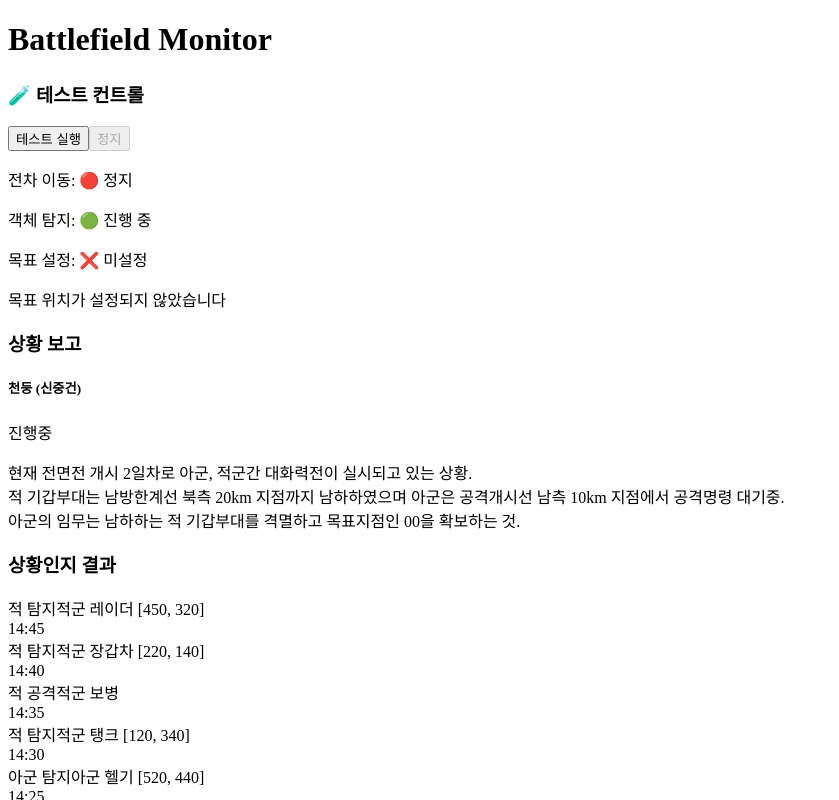
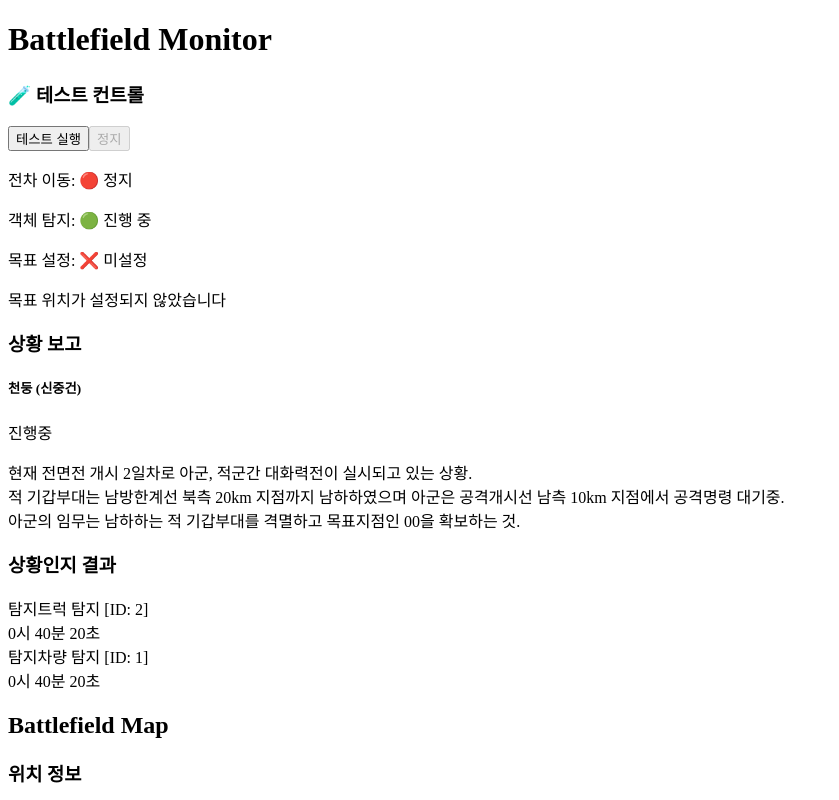
Before and after one commit to HDRT-team-2/HDRT-Final-Project, a Vue app in the folder frontend/battlefield-monitor/: page / in a window 1280 px wide. Both pictures are taken after a click on the button "테스트 실행". Shown: the top 800 px of the page, without its empty margins (0-839 px from the left). Built offline with nearby package versions, Linux system fonts and the light colour scheme; the HTML template or start-up script is replaced by a standard one.

Commit message:
feat: #90 전장상황인식 더미데이터 UI연결

```diff
--- a/frontend/battlefield-monitor/src/components/common/SituationLogItem.vue
+++ b/frontend/battlefield-monitor/src/components/common/SituationLogItem.vue
@@ -1,39 +1,37 @@
 <script setup lang="ts">
-interface SituationEvent {
-  id: number;
-  type: 'enemy_detected' | 'ally_detected' | 'enemy_attack';
-  time: string;
-  target: string;
-  coordinates?: { x: number; y: number };
-}
+import type { SituationEvent } from '@/types/situation';
+const props = defineProps<{ event: SituationEvent }>();
 
-const props = defineProps<{
-  event: SituationEvent;
-}>();
-
-// 이벤트 타입별 스타일 및 텍스트
-const getEventStyle = (type: string) => {
+// 타입별 스타일 및 라벨
+const getEventStyle = (type: SituationEvent['type']) => {
   switch (type) {
-    case 'enemy_detected':
-      return {
-        bgColor: 'bg-red-50',
-        borderColor: 'border-red-200',
-        textColor: 'text-red-700',
-        label: '적 탐지'
-      };
-    case 'ally_detected':
+    case 'detection':
       return {
         bgColor: 'bg-blue-50',
         borderColor: 'border-blue-200',
         textColor: 'text-blue-700',
-        label: '아군 탐지'
+        label: '탐지'
       };
-    case 'enemy_attack':
+    case 'fire':
       return {
         bgColor: 'bg-orange-50',
         borderColor: 'border-orange-200',
         textColor: 'text-orange-700',
-        label: '적 공격'
+        label: '발포'
+      };
+    case 'hit':
+      return {
+        bgColor: 'bg-green-50',
+        borderColor: 'border-green-200',
+        textColor: 'text-green-700',
+        label: '명중'
+      };
+    case 'miss':
+      return {
+        bgColor: 'bg-gray-100',
+        borderColor: 'border-gray-300',
+        textColor: 'text-gray-500',
+        label: '미명중'
       };
     default:
       return {
@@ -54,7 +52,7 @@ const getEventStyle = (type: string) => {
       getEventStyle(event.type).borderColor
     ]"
   >
-    <!-- 왼쪽: 타입, 대상 -->
+    <!-- 왼쪽: 타입/메시지 -->
     <div class="flex flex-col">
       <span
         class="text-xs font-semibold"
@@ -62,20 +60,16 @@ const getEventStyle = (type: string) => {
       >
         {{ getEventStyle(event.type).label }}
       </span>
-      <span class="text-xs text-gray-600">
-        {{ event.target }}
-        <span v-if="event.coordinates" class="font-mono">
-          [{{ String(event.coordinates.x).padStart(3, '0') }}, {{ String(event.coordinates.y).padStart(3, '0') }}]
-        </span>
+      <span class="text-xs text-gray-700">
+        {{ event.message }}
       </span>
     </div>
-
     <!-- 오른쪽: 시간 -->
     <span
       class="text-xs font-mono font-semibold"
       :class="getEventStyle(event.type).textColor"
     >
-      {{ event.time }}
+      {{ typeof event.time === 'string' ? event.time : event.time.toLocaleTimeString('ko-KR', { hour12: false }) }}
     </span>
   </div>
 </template>
--- a/frontend/battlefield-monitor/src/components/sidebar/SituationLog.vue
+++ b/frontend/battlefield-monitor/src/components/sidebar/SituationLog.vue
@@ -2,40 +2,36 @@
 import Card from '@/components/common/Card.vue';
 import SituationLogItem from '@/components/common/SituationLogItem.vue';
 import { ref, computed } from 'vue';
+import { storeToRefs } from 'pinia';
+import { useSituationStore } from '@/stores/situation';
 
-interface SituationEvent {
-  id: number;
-  type: 'enemy_detected' | 'ally_detected' | 'enemy_attack';
-  time: string;
-  target: string;
-  coordinates?: { x: number; y: number };
-}
+// Situation Store 연결
+const situationStore = useSituationStore();
+const { events } = storeToRefs(situationStore);
 
-// 샘플 데이터 (실제로는 store나 props에서 받아올 예정)
-const events = ref<SituationEvent[]>([
-  { id: 1, type: 'enemy_detected', time: '14:30', target: '적군 탱크', coordinates: { x: 120, y: 340 } },
-  { id: 2, type: 'ally_detected', time: '14:25', target: '아군 헬기', coordinates: { x: 520, y: 440 } },
-  { id: 3, type: 'enemy_attack', time: '14:35', target: '적군 보병' },
-  { id: 4, type: 'enemy_detected', time: '14:40', target: '적군 장갑차', coordinates: { x: 220, y: 140 } },
-  { id: 5, type: 'enemy_detected', time: '14:45', target: '적군 레이더', coordinates: { x: 450, y: 320 } },
-]);
 
-// 최신순으로 정렬
-const sortedEvents = computed(() => {
-  return [...events.value].sort((a, b) => b.time.localeCompare(a.time));
-});
 </script>
 
 <template>
   <Card title="상황인지 결과">
     <div class="h-full flex flex-col">
-      <div class="flex-1 overflow-y-auto space-y-1">
-        <SituationLogItem
-          v-for="event in sortedEvents"
-          :key="event.id"
-          :event="event"
-        />
-
+      <div class="flex-1 overflow-y-auto">
+        <TransitionGroup
+          tag="div"
+          class="space-y-1"
+          enter-active-class="transition-all duration-300"
+          enter-from-class="opacity-0 -translate-y-2"
+          enter-to-class="opacity-100 translate-y-0"
+          leave-active-class="transition-all duration-200"
+          leave-from-class="opacity-100 translate-y-0"
+          leave-to-class="opacity-0 translate-y-2"
+        >
+          <SituationLogItem
+            v-for="event in events"
+            :key="event.id"
+            :event="event"
+          />
+        </TransitionGroup>
         <!-- 빈 상태 -->
         <div v-if="events.length === 0" class="text-center py-4 text-gray-500 text-xs">
           상황인지 결과가 없습니다.
@@ -43,4 +39,5 @@ const sortedEvents = computed(() => {
       </div>
     </div>
   </Card>
+
 </template>
--- a/frontend/battlefield-monitor/src/stores/situation.ts
+++ b/frontend/battlefield-monitor/src/stores/situation.ts
@@ -34,7 +34,7 @@ export const useSituationStore = defineStore('situation', () => {
       events.value = events.value.slice(0, maxEvents.value)
     }
 
-    console.log(`📋 상황 로그: ${event.message}`)
+    console.log(`상황 로그: ${event.message}`)
   }
 
   // 최대 이벤트 개수 설정
```
